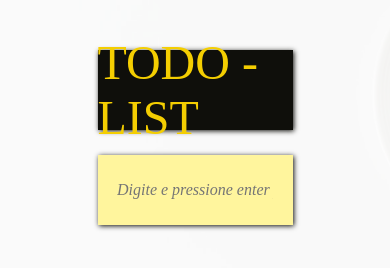
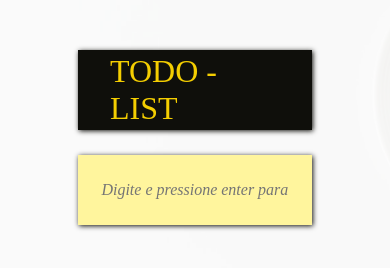
Before and after one commit to VictorDavii/projetos-semanais, a plain HTML site: page ToDoList/index.html in a window 390 px wide. Drawn offline with Linux system fonts and the light colour scheme.

Commit message:
Bug fix on device mobile

```diff
--- a/ToDoList/index.html
+++ b/ToDoList/index.html
@@ -15,7 +15,7 @@
     <div class="todo">
 
         <div class="todo__title">
-            TODO - LIST
+            <p>TODO - LIST</p>
         </div>
 
         <div class="todo__new-item" id="newItem">
--- a/ToDoList/style.css
+++ b/ToDoList/style.css
@@ -37,19 +37,25 @@ body{
     align-items: center;
     margin: 0 auto;
     gap: 15px;
+    min-width: 60vw;
 }
 
 .todo__title {
     display: flex;
     background-color: var(--secondary-color);
     width: 100%;
-    height: 80px;
+    max-height: 80px;
     justify-content: center;
+    padding: 2rem;
     align-items: center;
     margin-top: 50px;
     box-shadow: 1px 1px 5px var(--secondary-color);
-    font-size: 3rem;
+    font-size: 2rem;
     color: var(--primary-color);
+    overflow: hidden;
+}
+.todo__title p {
+
 }
 
 .todo__list {
@@ -70,6 +76,10 @@ body{
 }
 .todo__item > div {
     width: 80%;
+    text-align: center;
+    letter-spacing: 7px;
+    font-family: 'Segoe UI', Tahoma, Geneva, Verdana, sans-serif;
+    font-weight: bolder;
 }
 .todo__item:hover {
     cursor: pointer;
```
